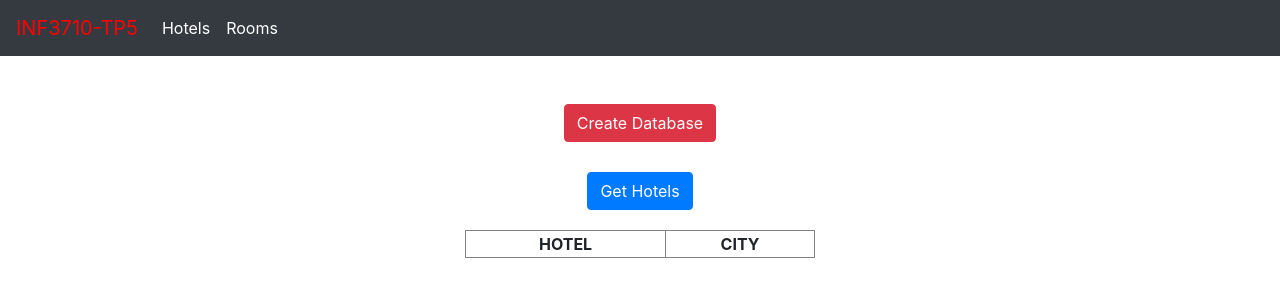
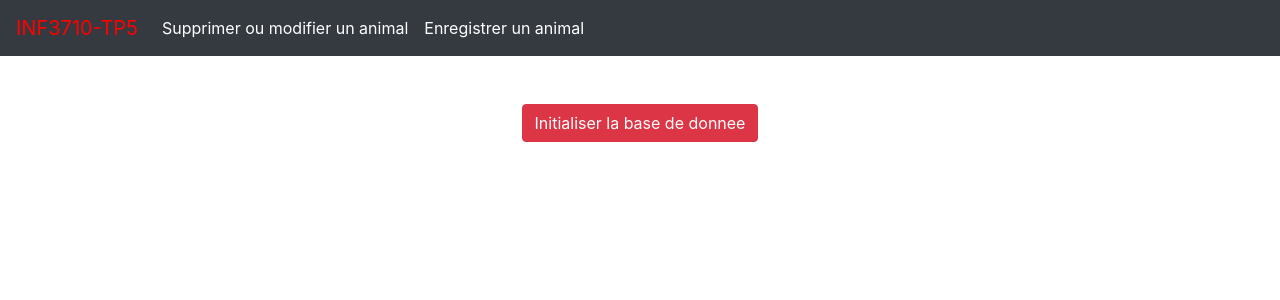
Before and after one commit to treque/inf3710tp5, an Angular app in the folder client/: page / in a window 1280 px wide. Shown: the top 300 px of the page. Built offline with nearby package versions, Linux system fonts and the light colour scheme.

Commit message:
LLALALLALALA

```diff
--- a/client/src/app/app.component.html
+++ b/client/src/app/app.component.html
@@ -6,32 +6,15 @@
     <a class="navbar-brand title" href="/">INF3710-TP5</a>
     <div class="navbar-expand mr-auto">
       <div class="navbar-nav">
-        <a class="nav-item nav-link active" routerLink="/hotel">Hotels</a>
-        <a class="nav-item nav-link active" routerLink="/room">Rooms</a>
+        <a class="nav-item nav-link active" routerLink="/animalUpdater">Supprimer ou modifier un animal</a>
+        <a class="nav-item nav-link active" routerLink="/animalInserter">Enregistrer un animal</a>
       </div>
     </div>
   </nav>
 
 <div style="text-align:center">
 <div *ngIf="route == ''">
-  <button type="button" class="btn btn-danger" (click) ="createDB()">Create Database</button>
+  <button type="button" class="btn btn-danger" (click) ="createDB()">Initialiser la base de donnee</button>
 </div>
 
 <router-outlet></router-outlet>
-
-
-<div id="ht" style="text-align:center" *ngIf="route != '/room'">
-  <button type="button" class="btn btn-primary" (click)="getHotels()">Get Hotels</button>
-  <table id ="ht" align="center" border="1" width="350">
-    <thead>
-      <th> HOTEL</th>
-      <th> CITY</th>
-    </thead>
-    <tbody>
-      <tr *ngFor="let hotel of hotels">
-        <td> {{hotel.hotelname}}</td>
-        <td> {{hotel.city}} </td>
-      </tr>
-    </tbody>
-  </table>
-</div>
--- a/client/src/app/app.component.ts
+++ b/client/src/app/app.component.ts
@@ -1,15 +1,14 @@
 import { Location } from "@angular/common";
-import { Component, OnInit } from "@angular/core";
+import { Component } from "@angular/core";
 import { Router } from "@angular/router";
-import { Hotel } from "../../../common/tables/Hotel";
 import { CommunicationService } from "./communication.service";
 
 @Component({
   selector: "app-root",
   templateUrl: "./app.component.html",
-  styleUrls: ["./app.component.css"],
+  styleUrls: ["./app.component.css",],
 })
-export class AppComponent implements OnInit {
+export class AppComponent {
     public route: string;
 
     public constructor(private communicationService: CommunicationService, location: Location, router: Router) {
@@ -23,19 +22,6 @@ export class AppComponent implements OnInit {
     }
 
     public readonly title: string = "INF3710 TP5";
-    public hotels: Hotel[] = [];
-    public ngOnInit(): void {
-        this.communicationService.listen().subscribe((m:any) => {
-            console.log(m);
-            this.getHotels();
-        });
-    }
-
-    public getHotels(): void {
-        this.communicationService.getHotels().subscribe((hotels: Hotel[]) => {
-            this.hotels = hotels;
-        });
-    }
 
     public createDB(): void {
         this.communicationService.setUpDatabase().subscribe((res: any) => {
```
